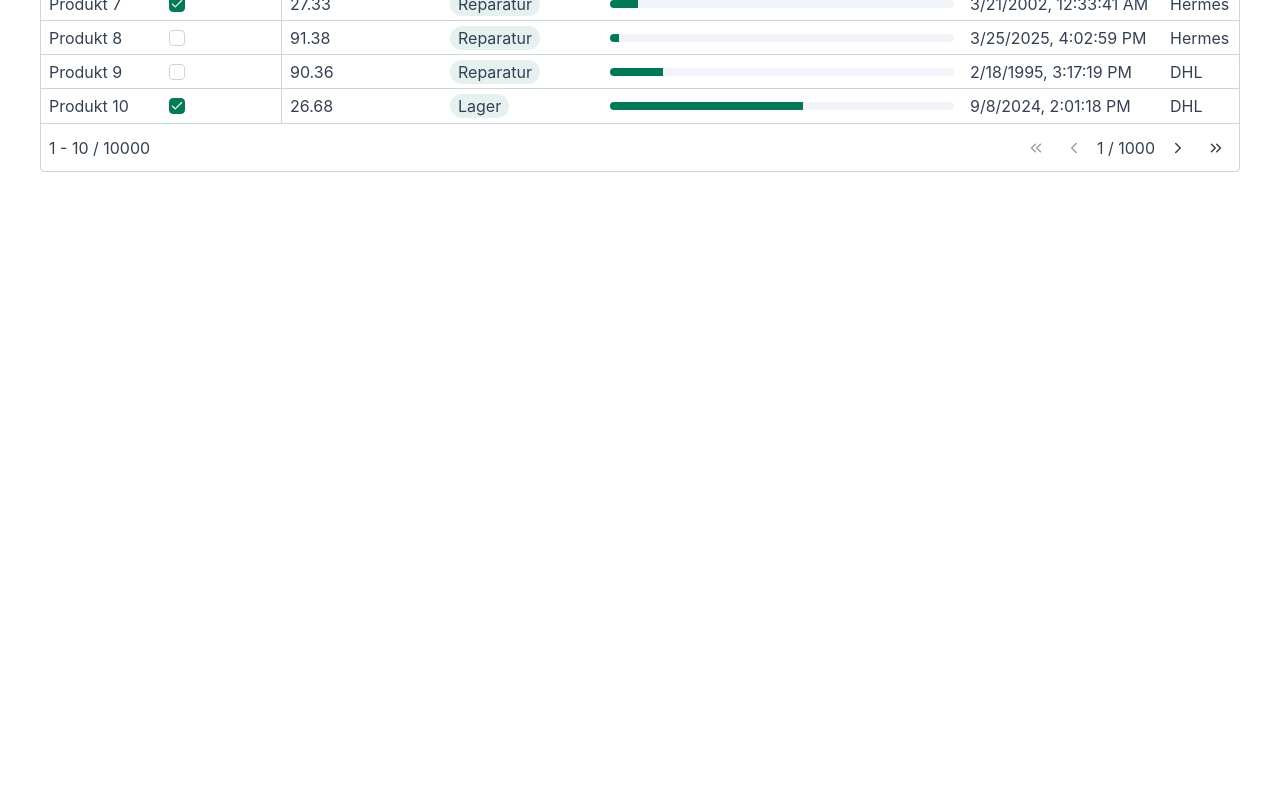
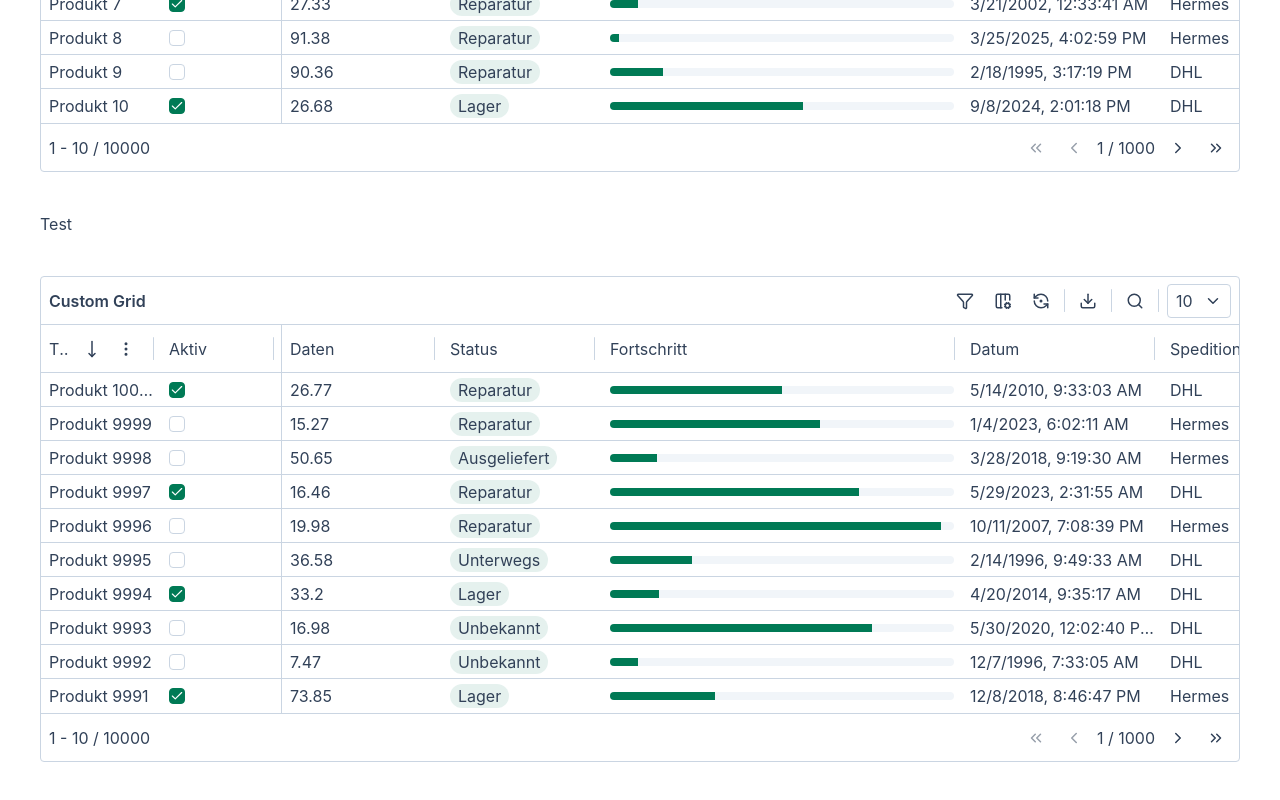
Before and after one commit to Prime0XX00/table, a React (Vite) app: page / in a window 1280 px wide. Shown: the part 1128-1928 px from the top of the page. Before the commit the page ends 1340 px from the top, so only its background shows below. Built offline with nearby package versions, Linux system fonts and the light colour scheme.

Commit message:
initial sorting

```diff
--- a/src/App.tsx
+++ b/src/App.tsx
@@ -1,11 +1,13 @@
 import Basic from "./examples/Basic";
 import Custom from "./examples/Custom";
+import InitState from "./examples/InitState";
 
 function App() {
 	return (
 		<div className="py-10 flex flex-col gap-y-10 min-h-screen">
 			<Basic></Basic>
 			<Custom></Custom>
+			<InitState></InitState>
 		</div>
 	);
 }
--- /dev/null
+++ b/src/examples/InitState.tsx
@@ -0,0 +1,94 @@
+import Checkbox from "../table/Checkbox";
+import Table from "../table/Table";
+import { rows } from "./data";
+import type { Article } from "./types";
+
+function InitState(): React.JSX.Element {
+	return (
+		<>
+			<p className="px-10">
+				Test
+				<br></br>
+			</p>
+			<div className="min-w-100 w-fit px-10 max-w-screen">
+				<Table<Article>
+					title="Custom Grid"
+					rows={rows}
+					columns={[
+						{
+							field: "title",
+							title: "Titel",
+							dataType: "string",
+							isPinned: true,
+							initialWidth: 100,
+						},
+						{
+							field: "data",
+							title: "Daten",
+							dataType: "number",
+						},
+						{
+							field: "status",
+							title: "Status",
+							dataType: "string",
+							render: (value) => (
+								<div className="bg-accent/10 rounded-full px-2 w-fit h-fit">
+									{String(value)}
+								</div>
+							),
+						},
+						{
+							field: "percent",
+							title: "Fortschritt",
+							dataType: "number",
+							render: (value) => (
+								<div className="relative bg-main-hover rounded-full h-2 w-full overflow-hidden">
+									<div
+										className="absolute left-0 top-0 h-full bg-accent"
+										style={{ width: value + "%" }}
+									></div>
+								</div>
+							),
+							initialWidth: 360,
+						},
+						{
+							field: "active",
+							title: "Aktiv",
+							dataType: "boolean",
+							render: (value) => (
+								<Checkbox
+									checked={Boolean(value)}
+									readonly
+								></Checkbox>
+							),
+							isPinned: true,
+							initialWidth: 100,
+						},
+						{
+							field: "date",
+							title: "Datum",
+							dataType: "date",
+							render: (rawDate) => {
+								return rawDate.toLocaleString();
+							},
+							initialWidth: 200,
+						},
+						{
+							field: "carrier",
+							title: "Spedition",
+							dataType: "string",
+						},
+					]}
+					initialState={{
+						sorting: {
+							field: "title",
+							direction: "desc",
+						},
+					}}
+				></Table>
+			</div>
+		</>
+	);
+}
+
+export default InitState;
--- a/src/table/HeaderCell.tsx
+++ b/src/table/HeaderCell.tsx
@@ -70,20 +70,20 @@ function HeaderCell<RowType>({ ...props }: HeaderCellProps<RowType>) {
 
 				{(props.column.isSortable || props.column.hasOptions) && (
 					<div
-						className={`flex justify-end items-center gap-x-1 mr-1 ${props.column.field !== props.sorting.column?.field ? "not-group-hover:w-0 not-group-hover:pointer-events-none" : ""} `}
+						className={`flex justify-end items-center gap-x-1 mr-1 ${props.column.field !== props.sorting?.field ? "not-group-hover:w-0 not-group-hover:pointer-events-none" : ""} `}
 					>
 						{props.column.isSortable && (
 							<Tooltip
 								trigger={
 									<IconButton
 										icon={
-											props.sorting.column?.field ==
+											props.sorting?.field ==
 												props.column.field &&
 											props.sorting.direction == "desc"
 												? "move-down"
 												: "move-up"
 										}
-										className={`${props.sorting.column?.field != props.column.field ? "group-hover:opacity-100 opacity-0" : "opacity-100"}`}
+										className={`${props.sorting?.field != props.column.field ? "group-hover:opacity-100 opacity-0" : "opacity-100"}`}
 										onClick={() =>
 											props.dispatch({
 												type: "SORT_TOGGLE",
--- a/src/table/Table.tsx
+++ b/src/table/Table.tsx
@@ -7,6 +7,7 @@ import {
 	type TableRow,
 	type TableState,
 	type Column,
+	type SortState,
 } from "../types";
 import TableSearchField from "./TableSearchField";
 import IconButton from "./IconButton";
@@ -26,6 +27,9 @@ interface TableProps<RowType extends Object> {
 	rows: Array<RowType> | undefined;
 	columns: Column<RowType>[];
 	rowsPerPageOptions?: SelectOption[];
+	initialState?: {
+		sorting?: SortState<RowType>;
+	};
 }
 
 function Table<RowType extends Object>({ ...props }: TableProps<RowType>) {
@@ -70,8 +74,8 @@ function Table<RowType extends Object>({ ...props }: TableProps<RowType>) {
 		selectedPage: 0,
 		rowsPerPage: Number(rowsPerPageOptions[0].value),
 		sorting: {
-			column: undefined,
-			direction: undefined,
+			field: props.initialState?.sorting?.field ?? undefined,
+			direction: props.initialState?.sorting?.direction ?? undefined,
 		},
 		columns: initalColumnStates,
 		searchQuery: "",
@@ -111,12 +115,12 @@ function Table<RowType extends Object>({ ...props }: TableProps<RowType>) {
 				// Wenn neues Feld ausgewählt wird
 				// Da nur ein Richtungs-State für die gesamte Tabelle existiert, wird sobald die Spalte gewechselt wird
 				// der State zurück auf ASC gesetzt
-				if (state.sorting.column?.field != column.field) {
+				if (state.sorting.field != column.field) {
 					return {
 						...state,
 						sorting: {
 							...state.sorting,
-							column: column,
+							field: column.field,
 							direction: "asc",
 						},
 					};
@@ -129,7 +133,7 @@ function Table<RowType extends Object>({ ...props }: TableProps<RowType>) {
 							...state,
 							sorting: {
 								...state.sorting,
-								column: column,
+								field: column.field,
 								direction: "desc",
 							},
 						};
@@ -138,7 +142,7 @@ function Table<RowType extends Object>({ ...props }: TableProps<RowType>) {
 							...state,
 							sorting: {
 								...state.sorting,
-								column: column,
+								field: column.field,
 								direction: "asc",
 							},
 						};
@@ -155,7 +159,7 @@ function Table<RowType extends Object>({ ...props }: TableProps<RowType>) {
 					...state,
 					sorting: {
 						...state.sorting,
-						column: column,
+						field: column.field,
 						direction: "asc",
 					},
 				};
@@ -171,7 +175,7 @@ function Table<RowType extends Object>({ ...props }: TableProps<RowType>) {
 					...state,
 					sorting: {
 						...state.sorting,
-						column: column,
+						field: column.field,
 						direction: "desc",
 					},
 				};
@@ -187,7 +191,7 @@ function Table<RowType extends Object>({ ...props }: TableProps<RowType>) {
 					...state,
 					sorting: {
 						...state.sorting,
-						column: undefined,
+						field: undefined,
 						direction: undefined,
 					},
 				};
@@ -542,19 +546,21 @@ function Table<RowType extends Object>({ ...props }: TableProps<RowType>) {
 	// Sortierung anhand der ausgewählten Spalte und Richtung
 	const sortedRows = useMemo(() => {
 		if (
-			state.sorting.column == undefined ||
+			state.sorting.field == undefined ||
 			state.sorting.direction == undefined
 		)
 			return [...filteredRows];
 
-		if (state.sorting.column.field === "SELECT") return [...filteredRows];
-
-		if (!state.columns.get(state.sorting.column.field)?.visible)
+		if (!state.columns.get(state.sorting.field)?.visible)
 			return [...filteredRows];
 
-		const col = state.sorting.column as Column<RowType, keyof RowType>;
+		const col = columns.find(
+			(column) => column.field == state.sorting.field,
+		);
 
-		switch (state.sorting.column.dataType) {
+		if (!col) return [...filteredRows];
+
+		switch (col.dataType) {
 			case "number": {
 				const newRows = [...(filteredRows ?? [])].sort((rowA, rowB) => {
 					const valueA = Number(rowA[col.field]);
@@ -609,7 +615,7 @@ function Table<RowType extends Object>({ ...props }: TableProps<RowType>) {
 			default:
 				return [...filteredRows];
 		}
-	}, [state.sorting.column, state.sorting.direction, filteredRows]);
+	}, [state.sorting.field, state.sorting.direction, filteredRows]);
 
 	// Zuschneidung der angezeigten Reihen anhad der momentanen Seite
 	const paginatedRows = useMemo(() => {
--- a/src/table/popovers/ColumnActionsPopover.tsx
+++ b/src/table/popovers/ColumnActionsPopover.tsx
@@ -80,9 +80,9 @@ function PopoverContent<RowType>({
 
 			<div className="border-t border-border w-full my-2"></div>
 
-			{((props.sorting.column?.field == props.column.field &&
+			{((props.sorting?.field == props.column.field &&
 				props.sorting.direction == "desc") ||
-				props.sorting.column?.field != props.column.field) && (
+				props.sorting?.field != props.column.field) && (
 				<div
 					onClick={handleSortAsc}
 					className="h-popover-row flex gap-x-2 px-2 items-center justify-between hover:bg-main-hover cursor-pointer"
@@ -92,9 +92,9 @@ function PopoverContent<RowType>({
 				</div>
 			)}
 
-			{((props.sorting.column?.field == props.column.field &&
+			{((props.sorting?.field == props.column.field &&
 				props.sorting.direction == "asc") ||
-				props.sorting.column?.field != props.column.field) && (
+				props.sorting?.field != props.column.field) && (
 				<div
 					onClick={handleSortDesc}
 					className="h-popover-row flex gap-x-2 px-2 items-center justify-between hover:bg-main-hover cursor-pointer"
@@ -104,7 +104,7 @@ function PopoverContent<RowType>({
 				</div>
 			)}
 
-			{props.sorting.column?.field == props.column.field && (
+			{props.sorting?.field == props.column.field && (
 				<div
 					onClick={handleSortRemove}
 					className="h-popover-row flex gap-x-2 px-2 items-center justify-between hover:bg-main-hover cursor-pointer"
@@ -128,7 +128,7 @@ function ColumnActionsPopover<RowType>({
 					trigger={
 						<IconButton
 							icon="ellipsis-vertical"
-							className={`${props.sorting.column?.field != props.column.field ? "group-hover:opacity-100 opacity-0" : "opacity-100"}`}
+							className={`${props.sorting?.field != props.column.field ? "group-hover:opacity-100 opacity-0" : "opacity-100"}`}
 						></IconButton>
 					}
 				>
--- a/src/types.ts
+++ b/src/types.ts
@@ -30,7 +30,7 @@ export type TableRow<RowType> = RowType & {
 };
 
 export interface SortState<RowType> {
-	column: Column<RowType> | undefined;
+	field: keyof RowType | undefined;
 	direction: "asc" | "desc" | undefined;
 }
 
```
